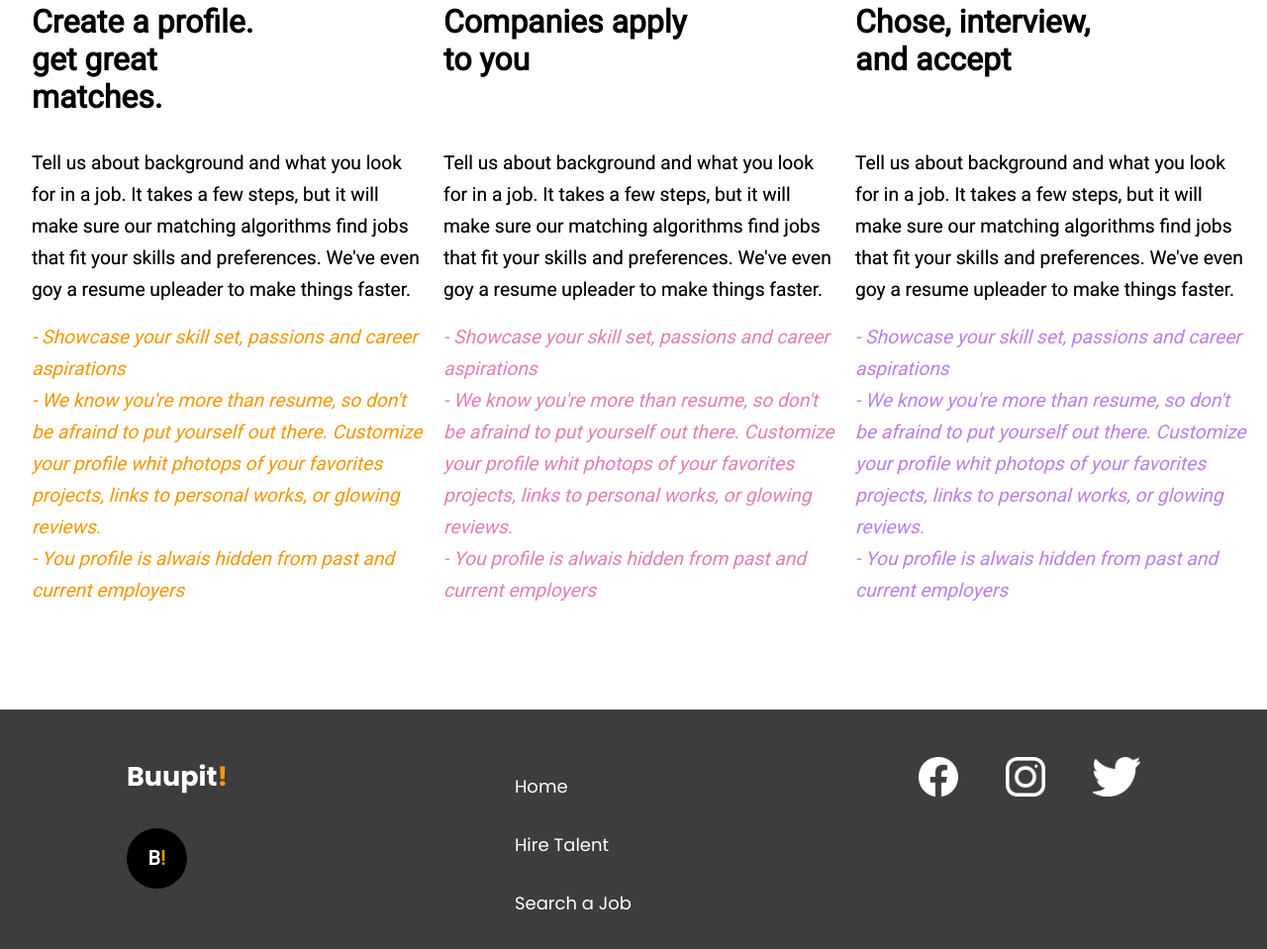
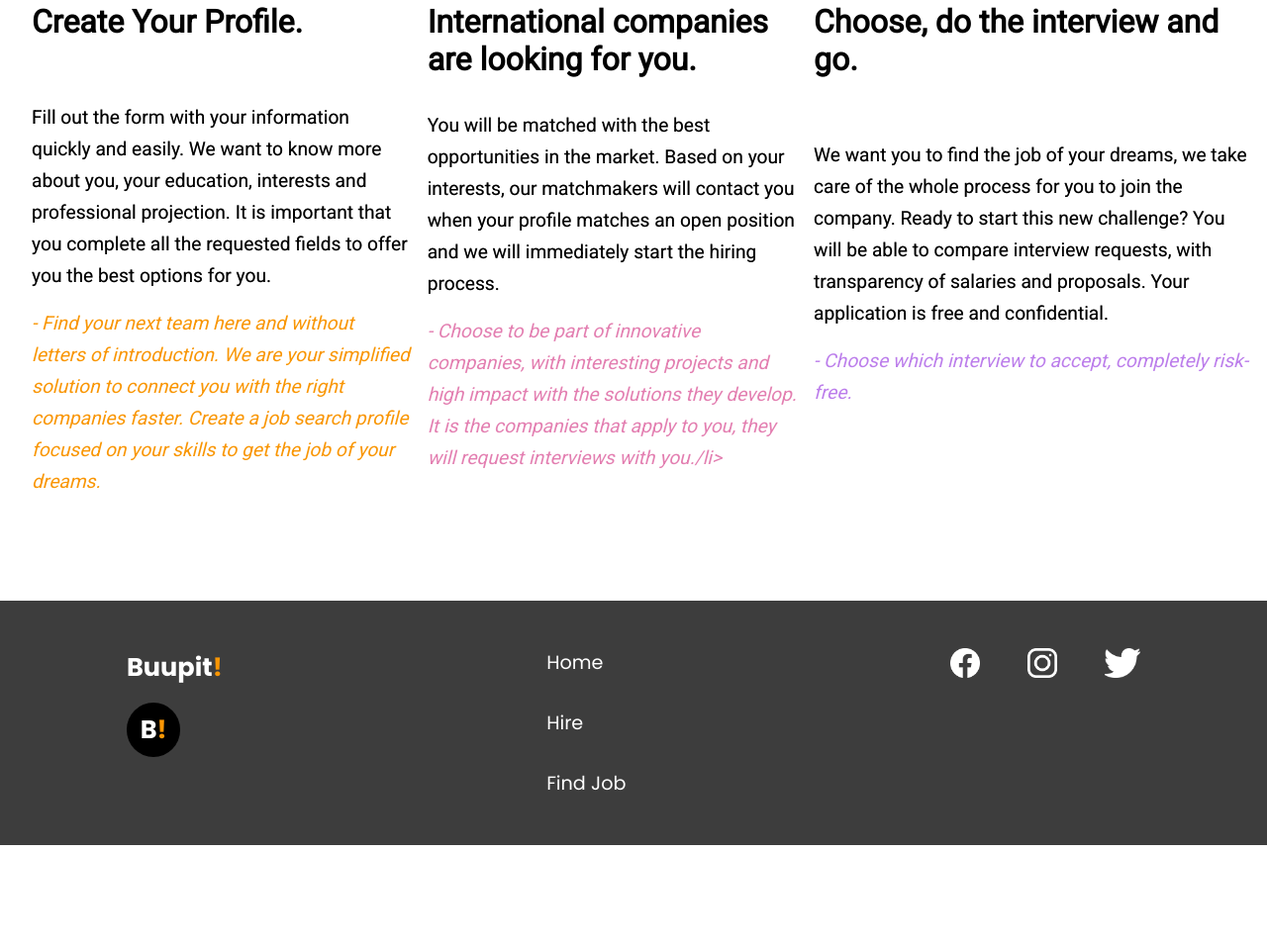
Before and after one commit to AxelAngelucci/BuuPit-, a website: page public/index.html in a window 1280 px wide. Shown: the part 731-1690 px from the top of the page at 99% size. After the commit the page ends 1585 px from the top, so only its background shows below. Drawn offline with nearby package versions, Linux system fonts and the light colour scheme.

Commit message:
Fix footer, Fix text alignment, Fix sponsors section

```diff
--- a/public/css/styles.css
+++ b/public/css/styles.css
@@ -67,6 +67,9 @@ button {
 ul {
     padding: 0;
 }
+.margin{
+    margin-bottom: 3.9rem!important;
+}
 
 .container {
     margin: 0 2rem;
@@ -464,17 +467,19 @@ footer {
     align-items: center;
     row-gap: 3rem;
     justify-content: space-between;
+    align-items: flex-start;
 }
 .redes{
+
     display: flex;
     flex-direction: column;
-    gap: 1rem;
+    gap: 2rem;
     font-family: Roboto;
     list-style: none;
     color: white;
     font-size: 20px;
     padding-right: 13rem;
-    justify-content: center;
+    justify-content: space-between!important;
     width: max-content;
     padding: 0;
 
@@ -492,18 +497,23 @@ footer {
     color: white;
     font-size: 18px;
     padding: 0;
+    gap: 2rem;
     justify-content: center;
+
 }
 
 .enlaces li{
-    padding: 1rem 2rem;
-    width: max-content;
+    padding: 0;
+    width: 100%;
+    text-align: center;
 }
 
 .enlaces li a{
     text-decoration: none;
     color: white;
     font-family: var(--main-font);
+    font-size: 4vw;
+
 }
 .enlaces li a:hover{
     color: var(--secondary-text-color);
@@ -511,7 +521,7 @@ footer {
 
 .redes img{
     width: auto;
-    height: 40px;
+    height: 25px;
 }
 
 .legal{
@@ -522,8 +532,18 @@ footer {
 
 .logo__footer {
     color: white;
-}
-
+    font-size: 5vw!important;
+
+}
+#b p{
+    font-weight: bold;
+    font-size: 5vw!important;
+}
+#b{
+    width: 10vw;
+    height: 10vw;
+    margin: 1rem 0;
+}
 /**End HomePage Styles**/
 
 
@@ -836,7 +856,47 @@ footer {
     .next__button {
         font-size: 2vw;
     }
-
+    .footer{
+        display: flex;
+        flex-direction: row;
+        align-items: flex-start;
+        row-gap: 0;
+        justify-content: space-between;
+        padding: 0 6rem;
+    }
+    .enlaces li{
+        width: max-content;
+        text-align: center;
+    }
+
+    .enlaces li a{
+        text-decoration: none;
+        color: white;
+        font-family: var(--main-font);
+        font-size: 2vw;
+    }
+    .redes{
+        flex-direction: column;
+        gap: 3rem;
+    }
+    .redes img{
+        height: 30px;
+    }
+    .logo__footer {
+        color: white;
+        font-size: 3vw!important;
+
+    }
+    #b p{
+        font-weight: bold;
+        font-size: 2.5vw!important;
+        font-family: var(--main-font);
+    }
+    #b{
+        width: 3.5vw!important;
+        height: 3.5vw!important;
+        margin: 1rem 0;
+    }
     /**Work page**/
     .skills h3 {
         font-size: 5vw;
@@ -907,16 +967,36 @@ footer {
         padding: .5rem 1rem;
     }
     .footer{
-        display: flex;
-        flex-direction: row;
         align-items: flex-start;
-        row-gap: 0;
-        justify-content: space-between;
         padding: 0 6rem;
+    }
+    .enlaces li{
+        padding: 0 2rem;
+        width: max-content;
+    }
+
+    .enlaces li a{
+        font-size: 1.5vw;
     }
     .redes{
         flex-direction: row;
         gap: 3rem;
+    }
+    .redes img{
+        width: auto;
+        height: 30px;
+    }
+    .logo__footer {
+        font-size: 2vw!important;
+
+    }
+    #b p{
+        font-size: 2vw!important;
+    }
+    #b{
+        width: 3vw!important;
+        height: 3vw!important;
+        margin: 1rem 0;
     }
     /**HomePage Styles (LandScape Tablet)**/
     .heading {
@@ -1140,7 +1220,10 @@ footer {
         margin-top: 10px;
         font-size: 1.7vw;
     }
-
+    #sponsors img{
+        width: 6.5vw;
+        margin-top: 3rem;
+    }
 
     .container__carousel {
         width: 90vw;
@@ -1157,6 +1240,7 @@ footer {
     .swiper-slide {
         max-width: 35% !important;
         min-width: 35% !important;
+        ;
     }
 
     .hiring__card-title {
@@ -1366,12 +1450,13 @@ footer {
 
     .heading__work-text {
         word-wrap: break-word;
+        padding-right: 1px;
     }
 
     .heading__work-text h1 {
         text-align: right;
         font-size: 3.5vw;
-        margin-left: 2rem;
+        margin-left: 0;
 
     }
 
--- a/public/index.html
+++ b/public/index.html
@@ -55,16 +55,15 @@
         </div>
 
         <section class="heading container__mobile container__desktop ">
-            <h1 class="mobile__title">Find your dream job, wherever you may be</h1>
+            <h1 class="mobile__title">Find your software job for companies abroad. </h1>
             <div class="heading__img">
                 <video autoplay muted loop disablePictureInPicture playsinline alt="Header image">
                     <source src="./assets/anim/Animacionhome.m4v" type="video/mp4">
                 </video>
             </div>
             <div class="heading__description">
-                <h1>Find your dream job, wherever you may be</h1>
-                <p class="sized__text">Our Al-backed Intelligent Talent Coud helps you source, vet, match and manage the
-                    world's best software developers <span>fully remotely.</span></p>
+                <h1>Find your software job for companies abroad. </h1>
+                <p class="sized__text">Companies from USA, England, Germany and different parts of the world use Buupit's talent to scale their development teams.</p>
                 <div class="hire row">
                     <p>Looking for Developers?</p>
                     <button class="secondary__btn mx" id="hireButton">Hire a new Talent</button>
@@ -82,18 +81,14 @@
             <div class="step__number">
                 <p>01<span>!</span></p>
             </div>
-            <h3 class="my">Create a profile. <br>get great<br>matches.</h3>
-            <p>Tell us about background and what you look for in a job. It takes a few steps, but it will make sure
-                our matching algorithms find jobs that fit your skills and preferences. We've even goy a resume
-                upleader to make things faster.
+            <h3 class="my margin">Create Your Profile.</h3>
+            <p>Fill out the form with your information quickly and easily. We want to know more about you, your education, interests and professional projection. It is important that you complete all the requested fields to offer you the best options for you.
             </p>
+
             <ul class="orange__text">
-                <li>Showcase your skill set, passions and career aspirations</li>
-                <li>We know you're more than resume, so don't be afraind to put yourself out there.
-                    Customize your profile whit photops of your favorites projects, links to personal
-                    works, or glowing reviews.
-                </li>
-                <li>You profile is alwais hidden from past and current employers</li>
+                <li>Find your next team here and without letters of introduction. We are your simplified solution to connect you with the right companies faster.
+                    Create a job search profile focused on your skills to get the job of your dreams.
+                    </li>
             </ul>
         </div>
         <div class="step__card">
@@ -101,18 +96,11 @@
             <div class="step__number">
                 <p>02<span>!</span></p>
             </div>
-            <h3 class="my">Companies apply <br>to you<br> <br></h3>
-            <p>Tell us about background and what you look for in a job. It takes a few steps, but it will make sure
-                our matching algorithms find jobs that fit your skills and preferences. We've even goy a resume
-                upleader to make things faster.
+            <h3 class="my">International companies are looking for you.</h3>
+            <p>You will be matched with the best opportunities in the market. Based on your interests, our matchmakers will contact you when your profile matches an open position and we will immediately start the hiring process.
             </p>
             <ul class="pink__text">
-                <li>Showcase your skill set, passions and career aspirations</li>
-                <li>We know you're more than resume, so don't be afraind to put yourself out there.
-                    Customize your profile whit photops of your favorites projects, links to personal
-                    works, or glowing reviews.
-                </li>
-                <li>You profile is alwais hidden from past and current employers</li>
+                <li>Choose to be part of innovative companies, with interesting projects and high impact with the solutions they develop. It is the companies that apply to you, they will request interviews with you./li>
             </ul>
         </div>
         <div class="step__card">
@@ -120,18 +108,12 @@
             <div class="step__number">
                 <p>03<span>!</span></p>
             </div>
-            <h3 class="my">Chose, interview, <br>and accept<br> <br></h3>
-            <p>Tell us about background and what you look for in a job. It takes a few steps, but it will make sure
-                our matching algorithms find jobs that fit your skills and preferences. We've even goy a resume
-                upleader to make things faster.
+            <h3 class="my margin">Choose, do the interview and go.</h3>
+            <p>We want you to find the job of your dreams, we take care of the whole process for you to join the company. Ready to start this new challenge?
+                You will be able to compare interview requests, with transparency of salaries and proposals. Your application is free and confidential.
             </p>
             <ul class="purple__text">
-                <li>Showcase your skill set, passions and career aspirations</li>
-                <li>We know you're more than resume, so don't be afraind to put yourself out there.
-                    Customize your profile whit photops of your favorites projects, links to personal
-                    works, or glowing reviews.
-                </li>
-                <li>You profile is alwais hidden from past and current employers</li>
+                <li>Choose which interview to accept, completely risk-free.</li>
             </ul>
         </div>
     </main>
@@ -139,15 +121,15 @@
         <div class="container footer">
             <div>
                 <a class="logo logo__footer">Buupit<span>!</span></a>
-                    <div class="step__number b">
+                    <div class="step__number b" id="b">
                         <p>B<span>!</span></p>
                     </div>
             </div>
 
             <div class="enlaces">
                 <li> <a href="/">Home</a> </li>
-                <li> <a href="/hire.html">Hire Talent</a> </li>
-                <li> <a href="/work.html">Search a Job</a> </li>
+                <li> <a href="/hire.html">Hire</a> </li>
+                <li> <a href="/work.html">Find Job</a> </li>
             </div>
             <div class="redes">
                 <a href="https://www.facebook.com"><img src="assets/icons/facebook.png"></a>
--- a/public/js/buttons.js
+++ b/public/js/buttons.js
@@ -1,4 +1,4 @@
-const dir = '/public'
+const dir = '/'
 const hireButton = document.getElementById("hireButton");
 const workButton = document.getElementById("workButton");
 
@@ -8,5 +8,5 @@ function windowOpen(element, dir, adress, place){
         window.open(`${dir}${adress}`, `${place}`);
     }
 }
-windowOpen(hireButton, dir, '/hire.html#form-hire', '_self');
-windowOpen(workButton, dir, '/work.html#form-work', '_self');
+windowOpen(hireButton, dir, 'hire.html#form-hire', '_self');
+windowOpen(workButton, dir, 'work.html#form-work', '_self');
```
Also changed, not shown: public/hire.html (+6 -9 lines), public/js/skills.js (+12 -0 lines), public/js/sponsors.js (added, +11 -0 lines), public/work.html (+92 -90 lines), public/assets/img/sponsors/1.svg (added), public/assets/img/sponsors/2.svg (added), public/assets/img/sponsors/3.svg (added), public/assets/img/sponsors/4.svg (added), public/assets/img/sponsors/5.svg (added), public/assets/img/sponsors/6.svg (added), public/assets/img/sponsors/7.svg (added), public/assets/img/sponsors/8.svg (added), public/assets/img/sponsors/9.svg (added).
